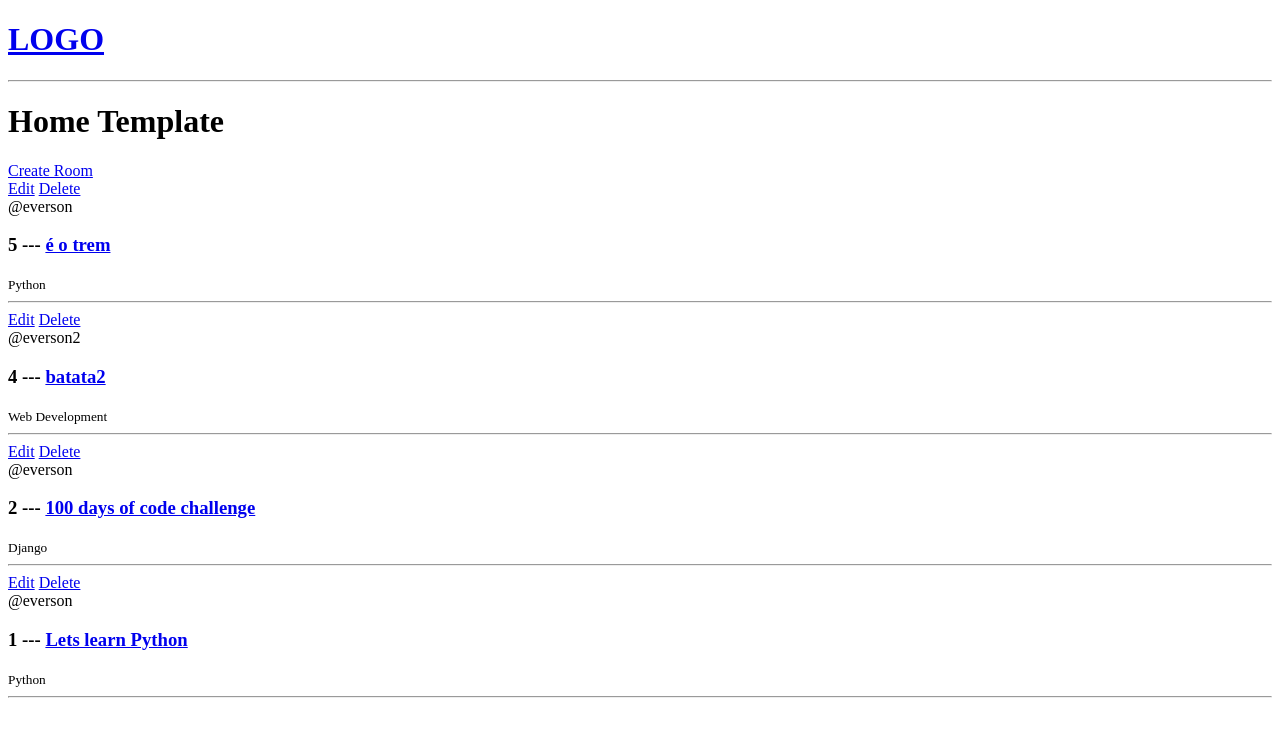
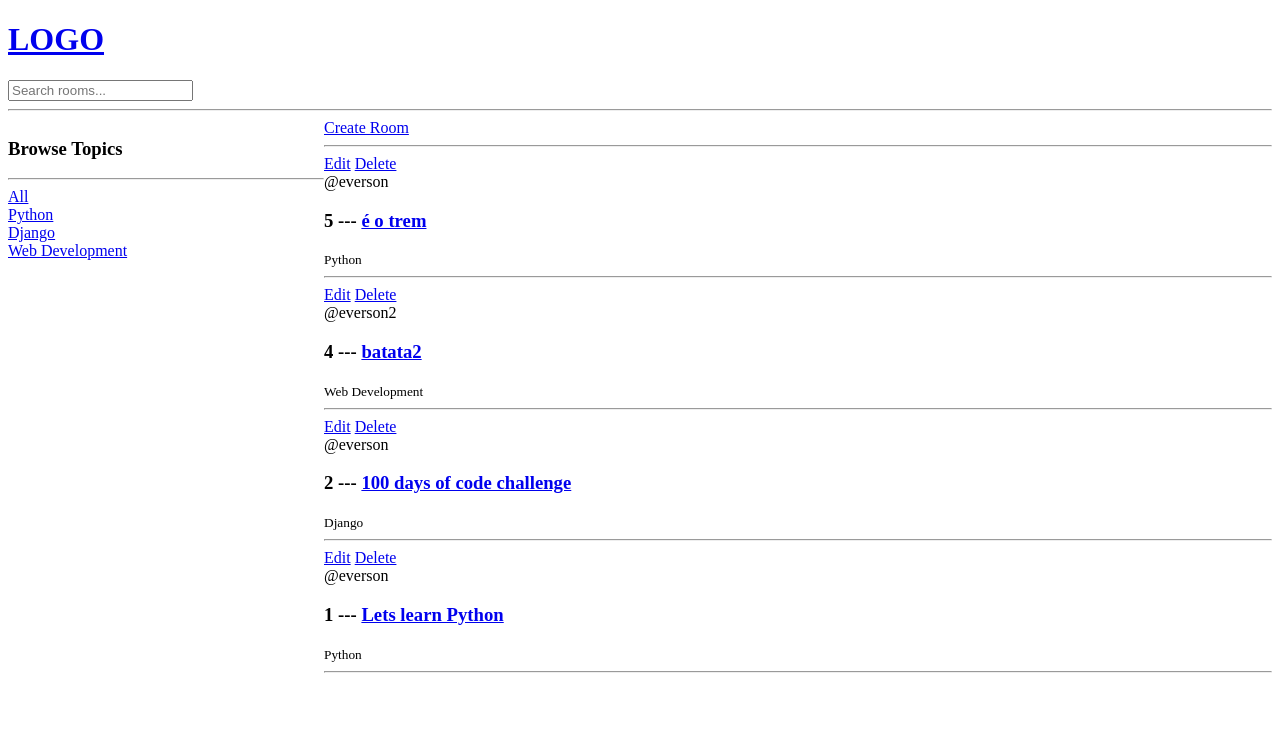
Before and after one commit to esteveseverson/django-blog, a Django app: page / in a window 1280 px wide. Shown: the top 737 px of the page. Run offline with Django 5.2, Linux system fonts and the light colour scheme; data comes from the database, SQL or seed files in the repository; both versions use the stored data as it was after the commit.

Commit message:
feat: add filter to topics and names

```diff
--- a/base/models.py
+++ b/base/models.py
@@ -23,7 +23,7 @@ class Room(models.Model):
         ordering = ['-updated_at', '-created_at']
 
     def __str__(self):
-        return str(self.name)
+        return self.name
 
 
 class Message(models.Model):
--- a/base/templates/base/home.html
+++ b/base/templates/base/home.html
@@ -2,11 +2,33 @@
 
 {% block content %}
 
-    <h1> Home Template </h1>
+    <style>
+        .home-container{
+            display: grid;
+            grid-template-columns: 1fr 3fr;
+        }
+    </style>
+
+    <div class="home-container">
 
         <div>
+            <h3>Browse Topics</h3>
+            <hr>
 
+            <div>
+                <a href="{% url 'home' %}">All</a>
+            </div>
+
+            {% for topic in topics %}
+                <div>
+                    <a href="{% url 'home' %}?q={{topic.name}}"> {{topic.name}} </a>
+                </div>
+            {% endfor %}
+        </div>
+
+        <div>
             <a href="{% url 'create-room' %}"> Create Room </a>
+            <hr>
 
             <div>
                 {% for room in rooms %}
@@ -20,6 +42,8 @@
                     </div>
                 {% endfor %}
             </div>
+
         </div>
 
+    </div>
 {% endblock content %}
--- a/base/views.py
+++ b/base/views.py
@@ -1,15 +1,20 @@
+from django.db.models import Q
 from django.http import HttpRequest
 from django.shortcuts import redirect, render
 
 from base.templates.base.forms import RoomForm
 
-from .models import Room
+from .models import Room, Topic
 
 
 # Create your views here.
 def home(request: HttpRequest):
-    rooms = Room.objects.all()
-    context = {'rooms': rooms}
+    q = request.GET.get('q') if request.GET.get('q') is not None else ''
+
+    rooms = Room.objects.filter(Q(topic__name__icontains=q) | Q(name__icontains=q))
+    topics = Topic.objects.all()
+
+    context = {'rooms': rooms, 'topics': topics}
 
     return render(request, 'base/home.html', context)
 
--- a/templates/navbar.html
+++ b/templates/navbar.html
@@ -2,4 +2,8 @@
     <h1> LOGO </h1>
 </a>
 
+<form method="GET" action="{% url 'home' %}">
+    <input type="text" name="q" placeholder="Search rooms...">
+</form>
+
 <hr>
```
Also changed, not shown: db.sqlite3. Lines whose indentation alone changed are shown as unchanged.
